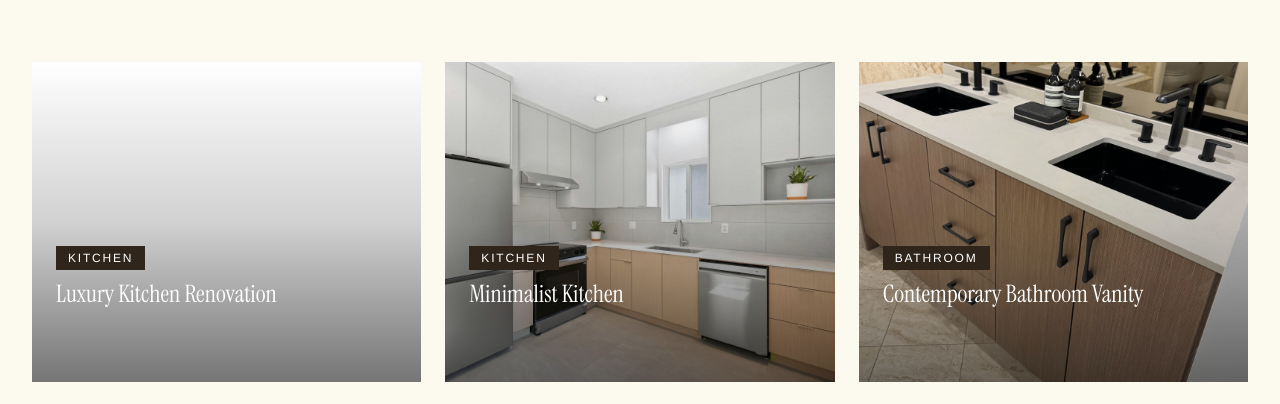
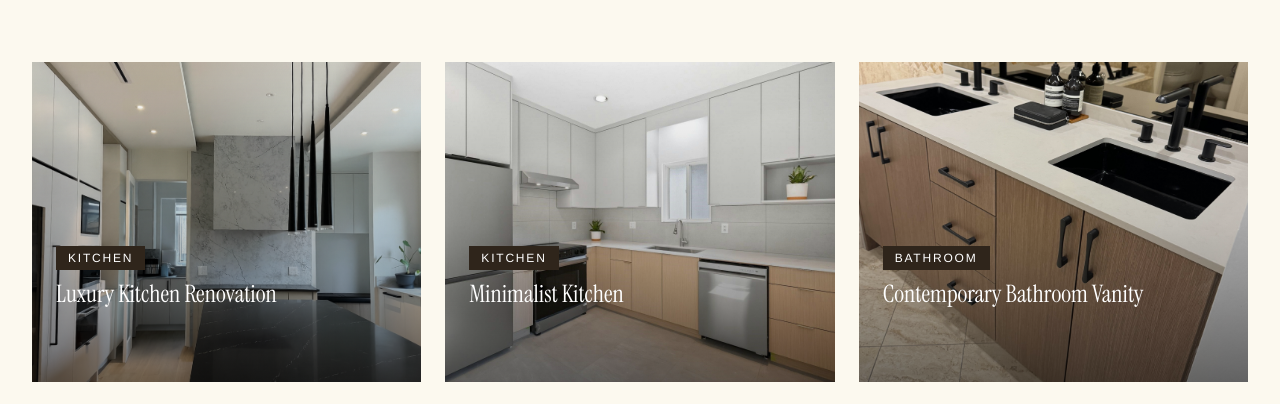
Before and after one commit to junipercabinetry/juniperwebsite, a Next.js app: page /portfolio in a window 1280 px wide. Shown: the part 686-1090 px from the top of the page. Built offline with nearby package versions, Linux system fonts and the light colour scheme; grey boxes are pictures that could not be loaded.

Commit message:
Update page.tsx

```diff
--- a/app/portfolio/page.tsx
+++ b/app/portfolio/page.tsx
@@ -11,7 +11,7 @@ const projects = [
   {
     title: 'Luxury Kitchen Renovation',
     category: 'Kitchen',
-    images: ['/modern-flat-panel-white-light-oak-premium-luxury-white-stone-grey-lines-kitchen-cabinetry-vancouver 1.0.png', '/modern-flat-panel-white-light-oak-premium-luxury-white-stone-grey-lines-kitchen-cabinetry-vancouver 1.1.png', '/modern-flat-panel-white-light-oak-premium-luxury-white-stone-grey-lines-kitchen-cabinetry-vancouver 1.2.png'],
+    images: ['/modern-flat-panel-white-light-oak-premium-luxury-white-stone-grey-lines-kitchen-cabinetry-vancouver-1.0.png', '/modern-flat-panel-white-light-oak-premium-luxury-white-stone-grey-lines-kitchen-cabinetry-vancouver-1.1.jpg', '/modern-flat-panel-white-light-oak-premium-luxury-white-stone-grey-lines-kitchen-cabinetry-vancouver-1.2.png'],
     description: 'Sleek contemporary kitchen balancing white and warm wood textures defined by full-height stone surfaces.',
     featured: true,
     size: 'large',
@@ -19,7 +19,7 @@ const projects = [
   {
     title: 'Minimalist Kitchen',
     category: 'Kitchen',
-    images: ['/portfolio-image-02.jpg', '/custom-modern-kitchen-vancouver-flat-panel-grey-tan-cabinetry-two-tone 2.1.jpg', '/custom-modern-kitchen-vancouver-flat-panel-grey-tan-cabinetry-two-tone 2.2.jpg', '/custom-modern-kitchen-vancouver-flat-panel-grey-tan-cabinetry-two-tone 2.3.jpg', '/custom-modern-kitchen-vancouver-flat-panel-grey-tan-cabinetry-two-tone 2.4.jpg', '/custom-modern-kitchen-vancouver-flat-panel-grey-tan-cabinetry-two-tone 2.5.jpg', '/custom-modern-kitchen-vancouver-flat-panel-grey-tan-cabinetry-two-tone 2.6.jpg'],
+    images: ['/portfolio-image-02.jpg', '/custom-modern-kitchen-vancouver-flat-panel-grey-tan-cabinetry-two-tone-2.1.jpg', '/custom-modern-kitchen-vancouver-flat-panel-grey-tan-cabinetry-two-tone-2.2.jpg', '/custom-modern-kitchen-vancouver-flat-panel-grey-tan-cabinetry-two-tone-2.3.jpg', '/custom-modern-kitchen-vancouver-flat-panel-grey-tan-cabinetry-two-tone-2.4.jpg', '/custom-modern-kitchen-vancouver-flat-panel-grey-tan-cabinetry-two-tone-2.5.jpg', '/custom-modern-kitchen-vancouver-flat-panel-grey-tan-cabinetry-two-tone-2.6.jpg'],
     description: 'A clean, functional kitchen featuring flat-panel cabinets, warm wood tones, and a bright, open layout.',
     featured: false,
     size: 'medium',
```
